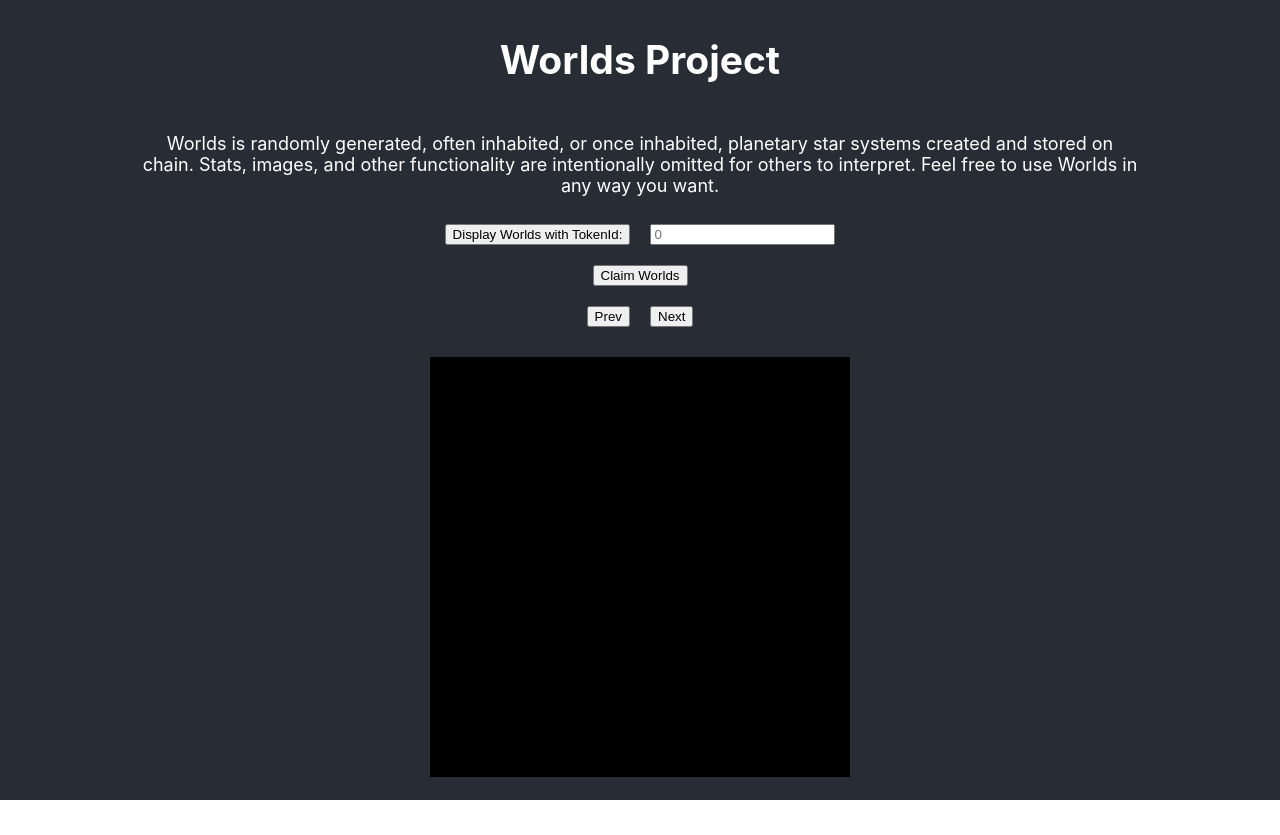
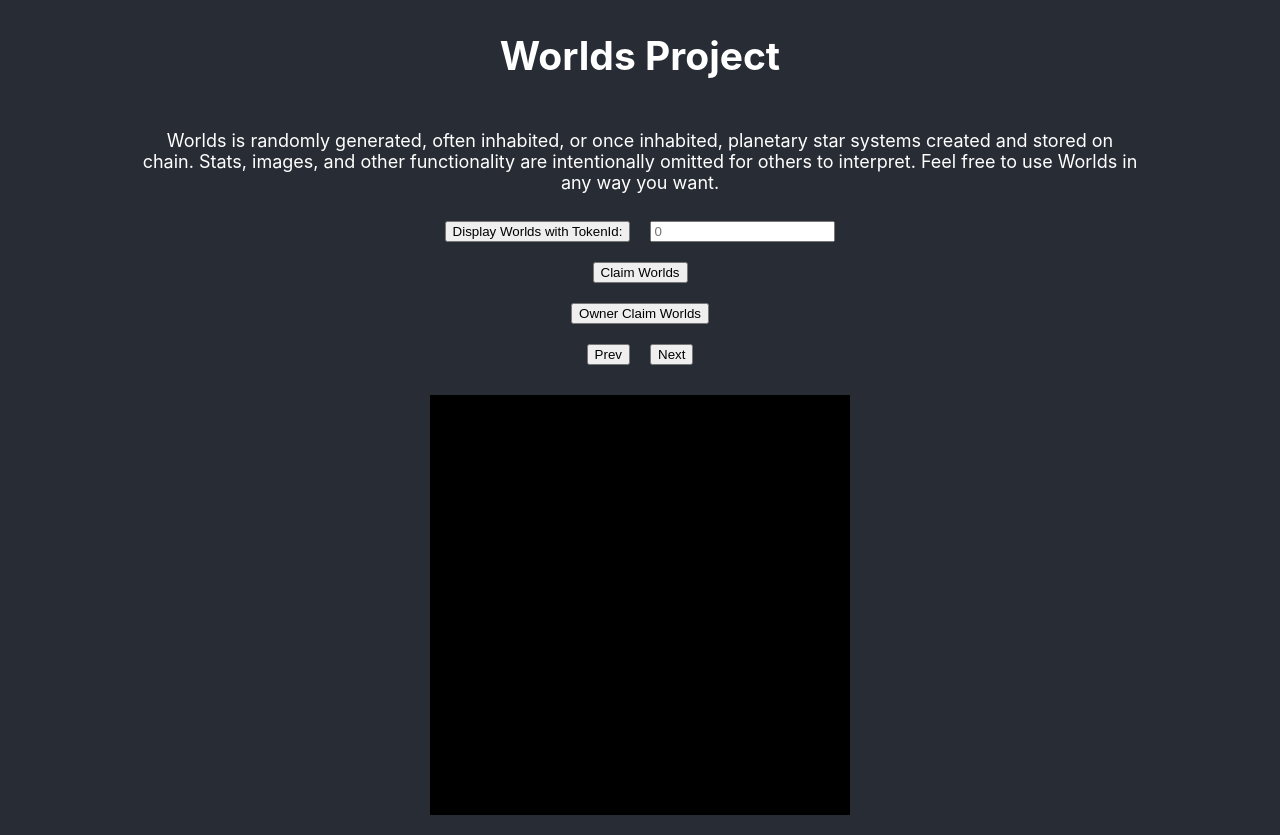
Before and after one commit to jj0b/worlds-project, a React (Create React App) app: page / in a window 1280 px wide. Before the commit the page ends 800 px from the top, so only its background shows below. Built offline with nearby package versions, Linux system fonts and the light colour scheme.

Commit message:
Updated name to System

```diff
--- a/src/App.js
+++ b/src/App.js
@@ -3,7 +3,7 @@ import { useState } from 'react';
 import { ethers } from 'ethers'
 import Worlds from './artifacts/contracts/Worlds.sol/Worlds.json'
 
-const worldsAddress = "0x5FbDB2315678afecb367f032d93F642f64180aa3";
+const worldsAddress = "0x4E0247697f70dfF1eA660cBA484A2Aaf333047A5";
 const tokenURIHeaderLength = "data:application/json;base64,".length;
 const tokenURIStringHeaderLength = "data:text/plain;base64,".length;
 
@@ -24,6 +24,19 @@ function App() {
       const contract = new ethers.Contract(worldsAddress, Worlds.abi, signer);
       console.log(`Attempting to claim tokenId: ${tokenId}`);
       const transaction = await contract.claim(tokenId);
+      await transaction.wait();
+      console.log(transaction);
+    }
+  }
+
+  async function ownerClaim() {
+    if (typeof window.ethereum !== 'undefined') {
+      await requestAccount();
+      const provider = new ethers.providers.Web3Provider(window.ethereum);
+      const signer = provider.getSigner();
+      const contract = new ethers.Contract(worldsAddress, Worlds.abi, signer);
+      console.log(`Attempting to owner claim tokenId: ${tokenId}`);
+      const transaction = await contract.ownerClaim(tokenId);
       await transaction.wait();
       console.log(transaction);
     }
@@ -144,6 +157,7 @@ function App() {
           <input  style={{ margin: 10, display: 'inline-block' }} onChange={e => setTokenId(parseInt(e.target.value))} placeholder="0" />
         </div>
         <button style={{ margin: 10 }} onClick={claim}>Claim Worlds</button>
+        <button style={{ margin: 10 }} onClick={ownerClaim}>Owner Claim Worlds</button>
 
         <div>
           <button style={{ margin: 10, display: 'inline-block' }} onClick={showPrevious}>Prev</button>
```
Also changed, not shown: 1 other file (tests, documents, lock files or other folders).
